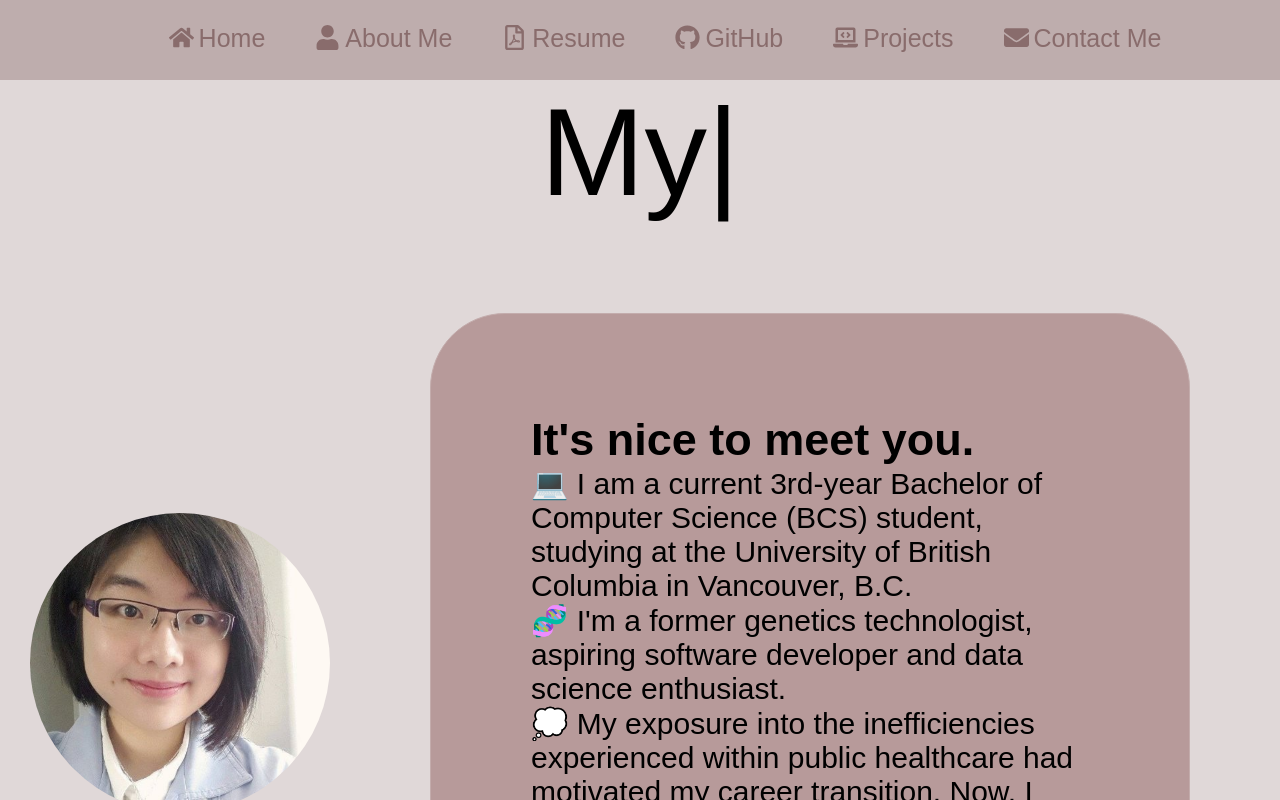
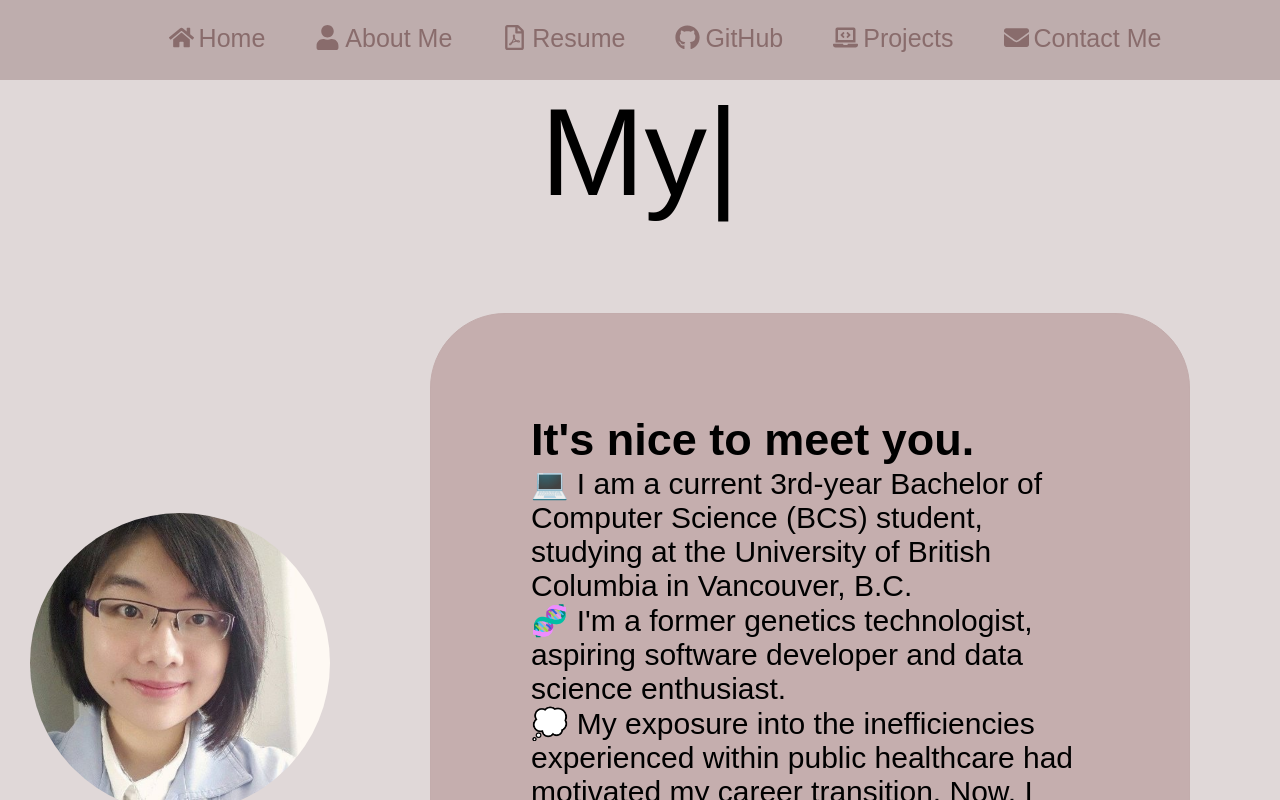
Before and after one commit to samlui1009/portfolio-page, a React (Vite) app: page / in a window 1280 px wide. Shown: the top 800 px of the page. Built offline with nearby package versions, Linux system fonts and the light colour scheme; a web font is replaced by a local one.

Commit message:
Changed Card and AboutMe navbar color, fixed typo for ProjectCard.css page

```diff
--- a/src/components/AboutMeNavBar.css
+++ b/src/components/AboutMeNavBar.css
@@ -5,8 +5,8 @@
     width: 100%;
     border-style: solid;
     border-radius: 2rem;
-    background-color: #caaaaa;
-    border-color: #caaaaa;
+    background-color: #c5aeae;
+    border-color: #c5aeae;
     margin: 0 auto;
     margin-top: 50px;
     padding: 20px;
--- a/src/components/Card.css
+++ b/src/components/Card.css
@@ -18,7 +18,7 @@
     border-style: groove;
     padding: 100px;
     margin: 60px;
-    background-color:hsl(0, 17%, 66%);
+    background-color:#c5aeae;
     font-size: 25px;
     max-width: 800px;
 }
--- a/src/components/ProjectCard.css
+++ b/src/components/ProjectCard.css
@@ -49,7 +49,7 @@
 
 .tech-stack-title {
     margin-top: auto;
-    border; none;
+    border: none;
 }
 
 .tech-stack-container {
```
